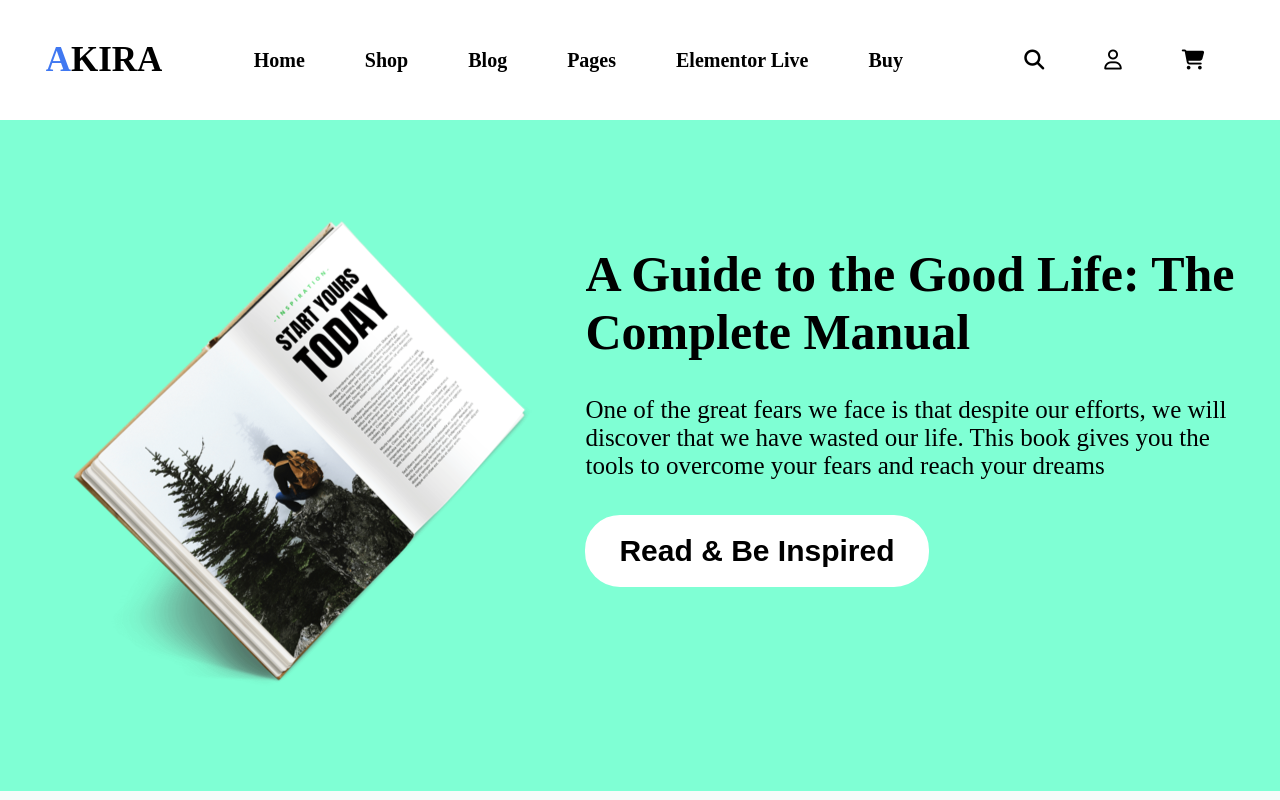
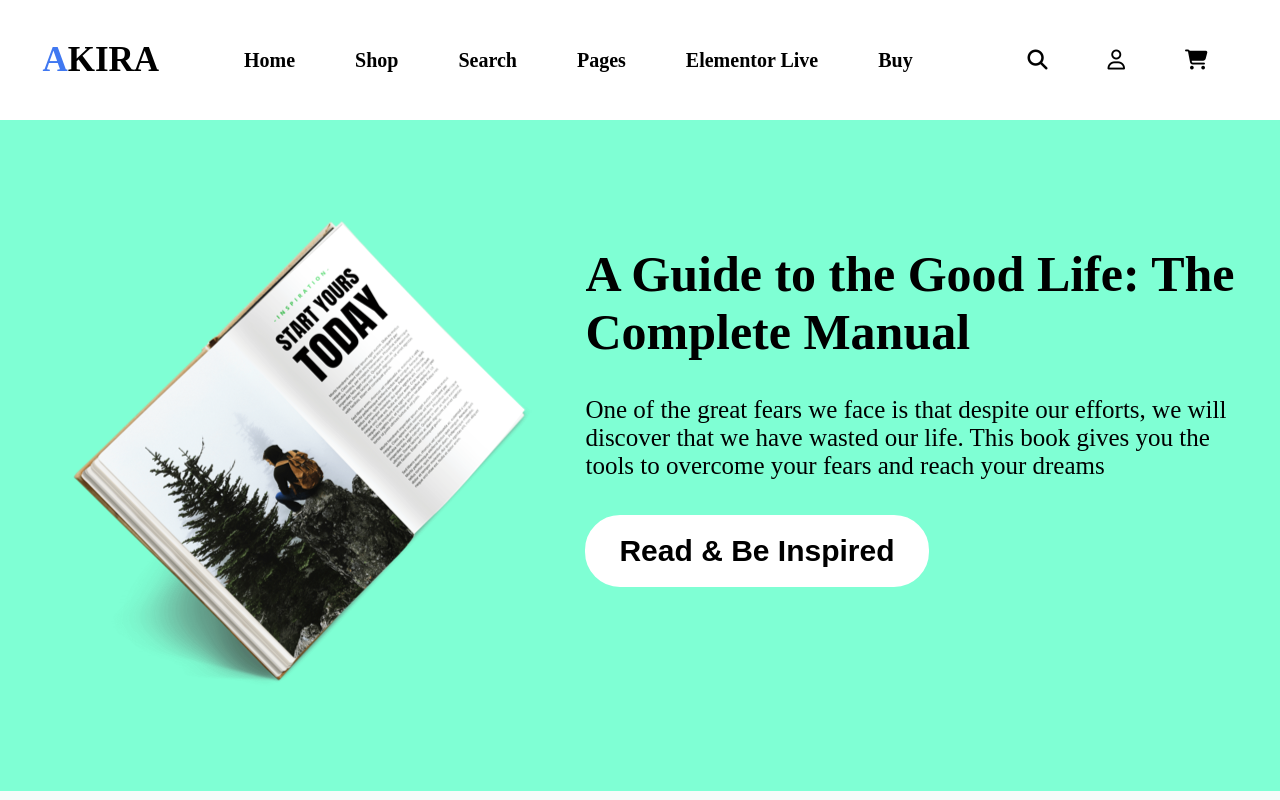
Before and after one commit to YeBenLing-ZAMAN/practicesProblem-13, a plain HTML site: page main.html in a window 1280 px wide. Shown: the top 800 px of the page. Drawn offline with Linux system fonts and the light colour scheme.

Commit message:
search page added

```diff
--- a/main.html
+++ b/main.html
@@ -16,7 +16,7 @@
             <ul>
                 <li><a href="#">home</a></li>
                 <li><a href="#">shop</a></li>
-                <li><a href="#">blog</a></li>
+                <li><a href="./index.html">search</a></li>
                 <li><a href="#">pages</a></li>
                 <li><a href="#">elementor Live</a></li>
                 <li><a href="#">Buy</a></li>
```
